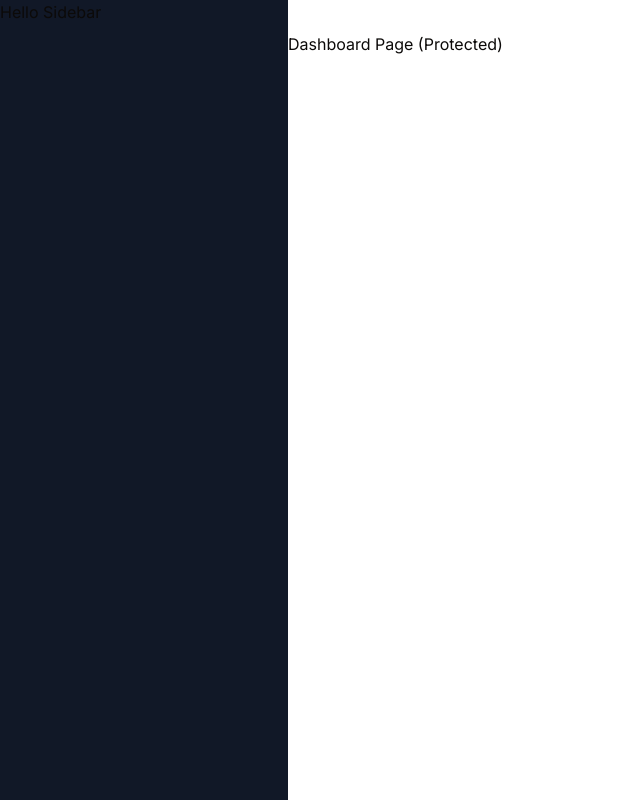
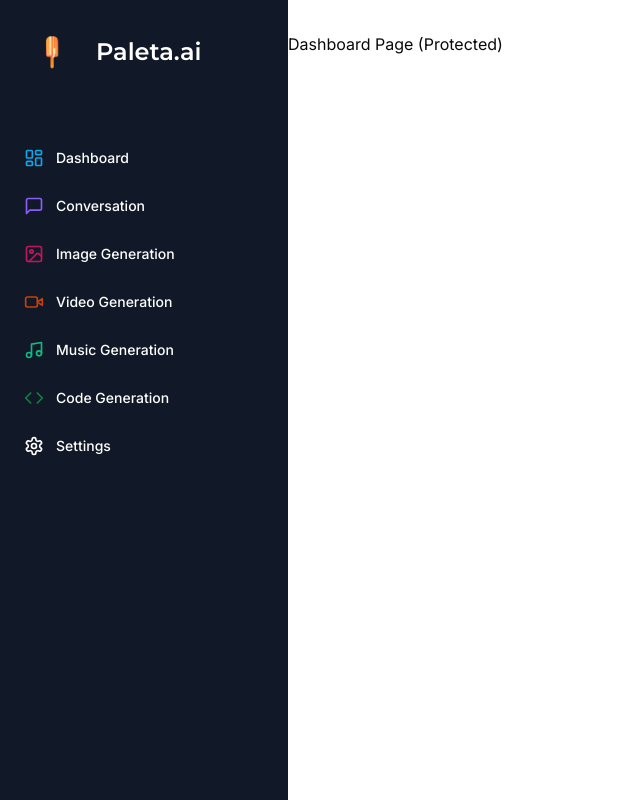
Before and after one commit to bernardobustamantemartinez/paleta-playground, a Next.js app: page /dashboard in a window 1280 px wide. Shown: the whole page, without its empty margins (0-640 px from the left). Built offline with nearby package versions, Linux system fonts and the light colour scheme.

Commit message:
logo + sidebar

```diff
--- a/app/(dashboard)/layout.tsx
+++ b/app/(dashboard)/layout.tsx
@@ -1,10 +1,11 @@
 import Navbar from "@/components/navbar";
+import Sidebar from "@/components/sidebar";
 
 const DashboardLayout = ({ children }: { children: React.ReactNode }) => {
   return (
     <div className="h-full relative">
       <div className="hidden h-full md:flex md:w-72 md:flex-col md:fixed md:inset-y-0 z-[80] bg-gray-900">
-        <div>Hello Sidebar</div>
+        <Sidebar />
       </div>
       <main className="md:pl-72 ">
         <Navbar />
--- /dev/null
+++ b/components/sidebar.tsx
@@ -0,0 +1,95 @@
+"use client";
+
+import { Montserrat } from "next/font/google";
+import Image from "next/image";
+import Link from "next/link";
+
+import { cn } from "@/lib/utils";
+import {
+  Code,
+  ImageIcon,
+  LayoutDashboard,
+  MessageSquare,
+  Music,
+  Settings,
+  VideoIcon,
+} from "lucide-react";
+
+const montserrat = Montserrat({ weight: "600", subsets: ["latin"] });
+
+const routes = [
+  {
+    label: "Dashboard",
+    icon: LayoutDashboard,
+    href: "/dashboard",
+    color: "text-sky-500",
+  },
+  {
+    label: "Conversation",
+    icon: MessageSquare,
+    href: "/conversation",
+    color: "text-violet-500",
+  },
+  {
+    label: "Image Generation",
+    icon: ImageIcon,
+    href: "/image",
+    color: "text-pink-700",
+  },
+  {
+    label: "Video Generation",
+    icon: VideoIcon,
+    href: "/video",
+    color: "text-orange-700",
+  },
+  {
+    label: "Music Generation",
+    icon: Music,
+    href: "/music",
+    color: "text-emerald-500",
+  },
+  {
+    label: "Code Generation",
+    icon: Code,
+    href: "/code",
+    color: "text-green-700",
+  },
+  {
+    label: "Settings",
+    icon: Settings,
+    href: "/settings",
+  },
+];
+
+const Sidebar = () => {
+  return (
+    <div className="space-y-4 py-4 flex-col h-full bg-[#111827] text-white">
+      <div className="px-3 py-2 flex-1">
+        <Link href="/dashboard" className="flex items-center pl-3 mb-14">
+          <div className="relative w-14 h-14 mr-4">
+            <Image fill alt="Logo" src="/logo.png" />
+          </div>
+          <h1 className={cn("text-2xl font-bold", montserrat.className)}>
+            Paleta.ai
+          </h1>
+        </Link>
+        <div className="space-y-1">
+          {routes.map((route) => (
+            <Link
+              href={route.href}
+              key={route.href}
+              className="text-sm group flex p-3 w-full justify-start font-medium cursor-pointer hover:text-white hover:bg-white/10 rounded-lg transition"
+            >
+              <div className="flex items-center flex-1">
+                <route.icon className={cn("h-5 w-5 mr-3", route.color)} />
+                {route.label}
+              </div>
+            </Link>
+          ))}
+        </div>
+      </div>
+    </div>
+  );
+};
+
+export default Sidebar;
```
Also changed, not shown: public/logo.png (added).
